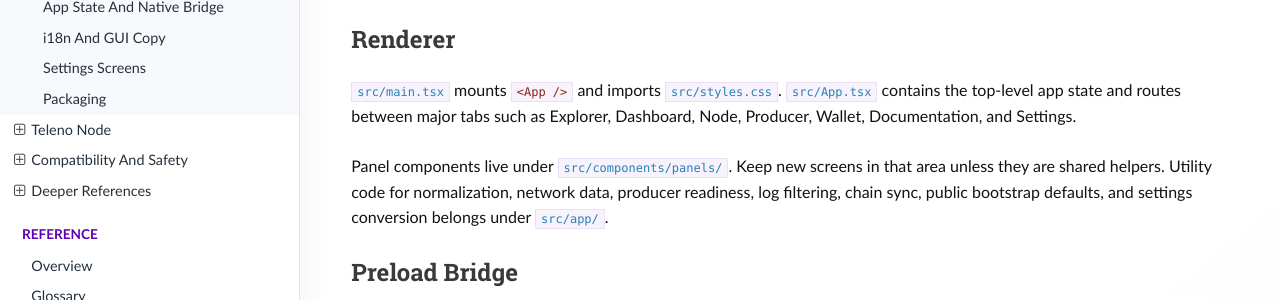
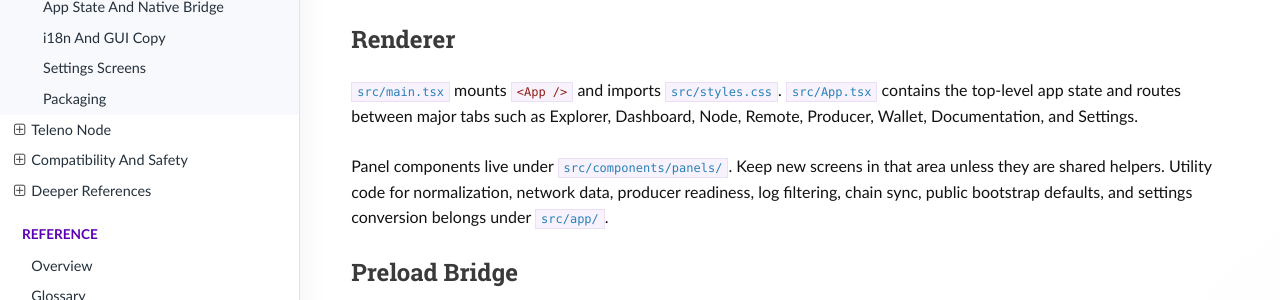
Before and after one commit to koinos/koinos-one, an MkDocs documentation site: the page built from docs/manual/developers/gui/electron-vite-react-structure.md, in a window 1280 px wide and 900 px high. Shown: the part 363-663 px from the top of the window. Built offline with MkDocs 1.6.1, drawn with Linux system fonts in a browser that asks for light colours; nearby versions of some CDN libraries.

Commit message:
docs/manual: review developers/gui/electron-vite-react-structure.md
Added the missing Remote tab to the App.tsx tab list (same pre-Remote
era artifact fixed on the user-guide pages). Verified
registerTelenoIpcHandlers matches ipc-handlers.ts:148 and that
utils.tsx, teleno-electron.d.ts, and main-types.ts all exist.

```diff
--- a/docs/manual/developers/gui/electron-vite-react-structure.md
+++ b/docs/manual/developers/gui/electron-vite-react-structure.md
@@ -15,7 +15,8 @@ mounts `<App />` and imports
 [`src/styles.css`](https://github.com/koinos/koinos-one/blob/main/src/styles.css).
 [`src/App.tsx`](https://github.com/koinos/koinos-one/blob/main/src/App.tsx)
 contains the top-level app state and routes between major tabs such as
-Explorer, Dashboard, Node, Producer, Wallet, Documentation, and Settings.
+Explorer, Dashboard, Node, Remote, Producer, Wallet, Documentation, and
+Settings.
 
 Panel components live under
 [`src/components/panels/`](https://github.com/koinos/koinos-one/tree/main/src/components/panels).
```
Also changed, not shown: docs/manual/.review-progress.md (+1 -1 lines).
